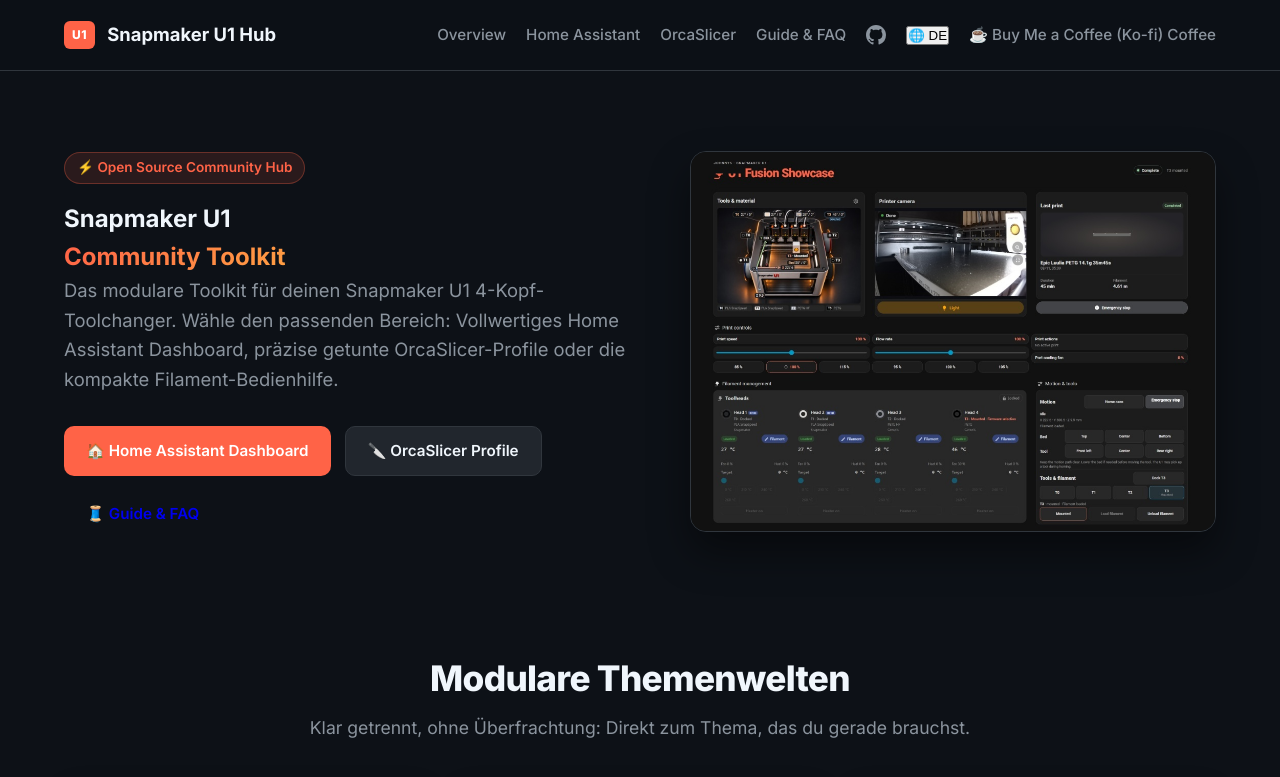
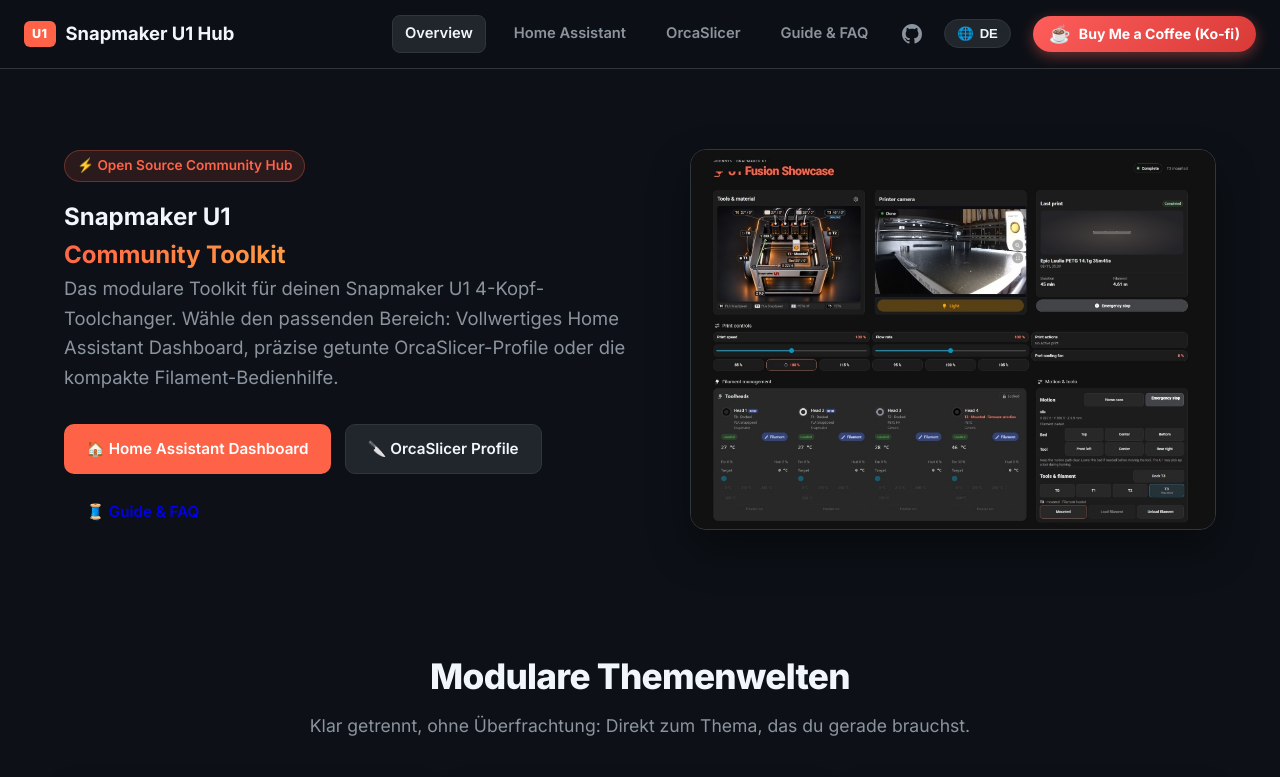
Before and after one commit to Reaper2507/snapmaker-u1-homeassistant, a plain HTML site: page docs/index.html in a window 1280 px wide. Shown: the top 777 px of the page. Drawn offline with Linux system fonts and the light colour scheme.

Commit message:
style: fix header wrapping, brand sizing, and clean navbar layout

```diff
--- a/docs/styles.css
+++ b/docs/styles.css
@@ -39,86 +39,190 @@ body {
 }
 
 /* Header */
+/* Header / Top Navigation */
 .site-header {
   position: sticky;
   top: 0;
-  z-index: 100;
-  background-color: rgba(13, 17, 23, 0.85);
+  z-index: 1000;
+  background-color: rgba(13, 17, 23, 0.95);
   backdrop-filter: blur(12px);
-  border-bottom: 1px solid var(--border-color);
+  -webkit-backdrop-filter: blur(12px);
+  border-bottom: 1px solid #30363d;
+  width: 100%;
 }
 
 .header-container {
   display: flex;
   align-items: center;
   justify-content: space-between;
-  height: 70px;
+  min-height: 68px;
+  padding: 10px 24px;
+  gap: 16px;
+  max-width: 1300px;
+  margin: 0 auto;
 }
 
 .brand {
   display: flex;
   align-items: center;
-  gap: 12px;
+  gap: 10px;
   text-decoration: none;
-  color: var(--text-main);
+  color: #f0f6fc;
   font-weight: 700;
   font-size: 1.15rem;
+  white-space: nowrap !important;
+  flex-shrink: 0;
 }
 
 .brand-badge {
-  background: var(--accent-primary);
+  background: #ff6347;
   color: #fff;
-  font-size: 0.75rem;
+  font-size: 0.78rem;
   font-weight: 800;
-  padding: 4px 8px;
-  border-radius: var(--radius-sm);
-  letter-spacing: 0.05em;
+  padding: 3px 8px;
+  border-radius: 6px;
+  letter-spacing: 0.04em;
+  white-space: nowrap !important;
+}
+
+.brand-text {
+  white-space: nowrap !important;
+  font-size: 1.15rem;
 }
 
 .nav-links {
   display: flex;
   align-items: center;
-  gap: 20px;
-}
-
-.nav-links a {
-  color: var(--text-muted);
+  gap: 16px;
+  flex-wrap: nowrap;
+}
+
+.nav-link {
+  color: #8b949e;
   text-decoration: none;
-  font-size: 0.95rem;
-  font-weight: 500;
-  transition: color 0.2s;
-}
-
-.nav-links a:hover {
-  color: var(--text-main);
+  font-size: 0.92rem;
+  font-weight: 600;
+  white-space: nowrap !important;
+  padding: 6px 12px;
+  border-radius: 8px;
+  transition: all 0.2s ease;
+}
+
+.nav-link:hover {
+  color: #f0f6fc;
+  background: rgba(255, 255, 255, 0.06);
+}
+
+.nav-link.active {
+  color: #f0f6fc;
+  background: #21262d;
+  border: 1px solid #30363d;
 }
 
 .github-link {
   display: flex;
   align-items: center;
-  color: var(--text-muted);
-  transition: color 0.2s;
+  color: #8b949e;
+  padding: 6px;
+  border-radius: 6px;
+  transition: color 0.2s ease;
+  flex-shrink: 0;
 }
 
 .github-link:hover {
-  color: var(--text-main);
-}
-
-.lang-btn {
-  background: var(--bg-card);
-  color: var(--text-main);
-  border: 1px solid var(--border-color);
+  color: #f0f6fc;
+}
+
+.lang-switch-btn {
+  display: inline-flex;
+  align-items: center;
+  gap: 6px;
+  background: #21262d;
+  color: #f0f6fc;
+  border: 1px solid #30363d;
   padding: 6px 12px;
-  border-radius: 999px;
-  font-size: 0.85rem;
+  border-radius: 99px;
+  font-size: 0.82rem;
   font-weight: 600;
   cursor: pointer;
-  transition: background 0.2s, border-color 0.2s;
-}
-
-.lang-btn:hover {
-  border-color: var(--text-muted);
-}
+  white-space: nowrap !important;
+  flex-shrink: 0;
+  transition: all 0.2s ease;
+}
+
+.lang-switch-btn:hover {
+  background: #30363d;
+  border-color: #58a6ff;
+}
+
+.header-coffee-slot {
+  display: flex;
+  align-items: center;
+  flex-shrink: 0;
+  margin-left: 6px;
+}
+
+.btn-header-coffee {
+  display: inline-flex;
+  align-items: center;
+  gap: 8px;
+  background: linear-gradient(135deg, #ff5e5b 0%, #d83a37 100%);
+  color: #ffffff !important;
+  text-decoration: none;
+  padding: 7px 16px;
+  border-radius: 99px;
+  font-size: 0.88rem;
+  font-weight: 700;
+  white-space: nowrap !important;
+  box-shadow: 0 4px 14px rgba(255, 94, 91, 0.4);
+  transition: all 0.2s ease;
+}
+
+.btn-header-coffee:hover {
+  transform: translateY(-2px);
+  box-shadow: 0 6px 20px rgba(255, 94, 91, 0.6);
+  background: linear-gradient(135deg, #ff716e 0%, #e04441 100%);
+}
+
+.coffee-cup-icon {
+  font-size: 1.1rem;
+  line-height: 1;
+}
+
+.coffee-text-short {
+  display: none;
+}
+
+@media (max-width: 1100px) {
+  .nav-links {
+    gap: 10px;
+  }
+  .nav-link {
+    font-size: 0.86rem;
+    padding: 5px 8px;
+  }
+  .coffee-text-full {
+    display: none;
+  }
+  .coffee-text-short {
+    display: inline;
+  }
+}
+
+@media (max-width: 768px) {
+  .header-container {
+    flex-wrap: wrap;
+    gap: 12px;
+    padding: 10px 16px;
+  }
+  .nav-links {
+    width: 100%;
+    justify-content: space-between;
+    overflow-x: auto;
+    padding-bottom: 4px;
+  }
+}
+
 
 /* Hero */
 .hero-section {
```
